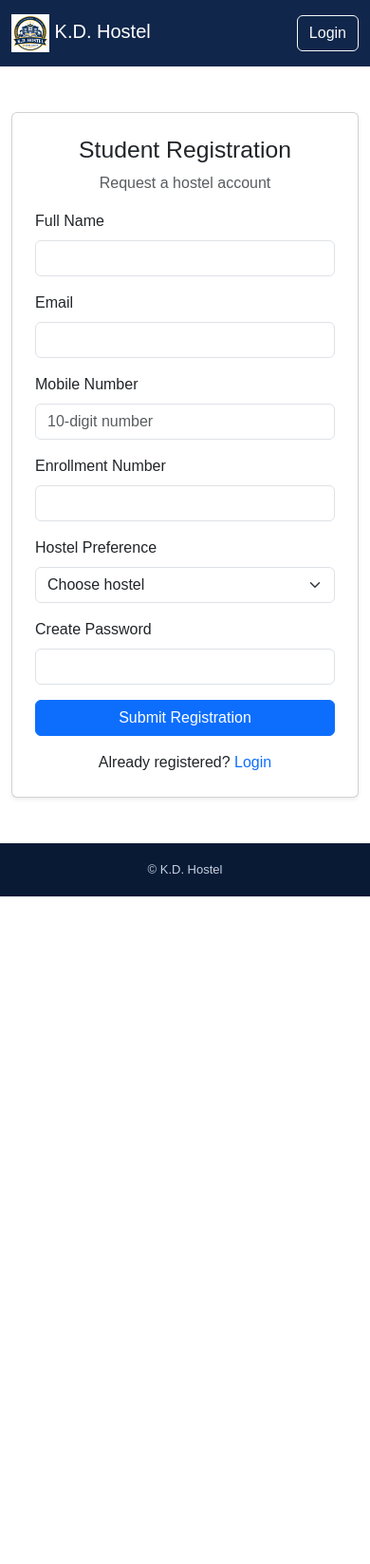
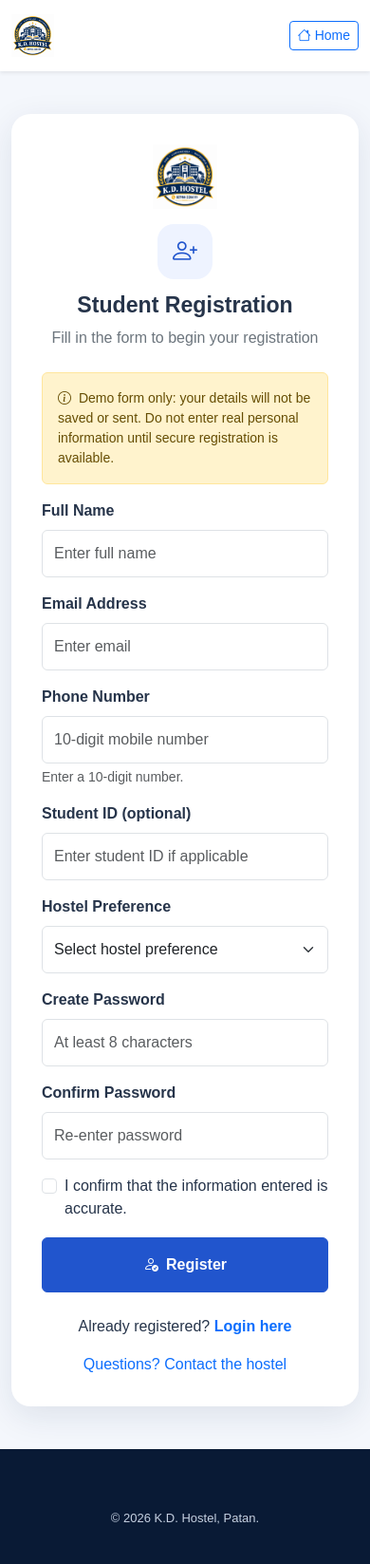
Before and after one commit to vishalmali9353-ops/kd-hostel-website, a plain HTML site: page frontend/html/register.html in a window 390 px wide. Shown: the whole page at 95% size. Before the commit the page ends 944 px from the top, so only its background shows below. Drawn offline with nearby package versions, Linux system fonts and the light colour scheme.

Commit message:
Update register.htm

```diff
--- a/frontend/html/register.html
+++ b/frontend/html/register.html
@@ -1,65 +1,185 @@
-
 <!DOCTYPE html>
 <html lang="en">
 <head>
   <meta charset="UTF-8">
   <meta name="viewport" content="width=device-width, initial-scale=1.0">
   <title>Student Registration | K.D. Hostel</title>
+
   <link href="https://cdn.jsdelivr.net/npm/bootstrap@5.3.3/dist/css/bootstrap.min.css" rel="stylesheet">
+  <link href="https://cdn.jsdelivr.net/npm/bootstrap-icons@1.11.3/font/bootstrap-icons.css" rel="stylesheet">
   <link rel="stylesheet" href="../css/style.css">
+
+  <style>
+    body { background: #f4f7fc; }
+    .auth-section { padding: 45px 0; }
+    .auth-card {
+      max-width: 650px;
+      margin: auto;
+      padding: 32px;
+      background: white;
+      border-radius: 20px;
+      box-shadow: 0 10px 35px rgba(16, 38, 75, .10);
+    }
+    .auth-logo { width: 68px; height: 68px; object-fit: contain; }
+    .auth-icon {
+      width: 58px;
+      height: 58px;
+      display: grid;
+      place-items: center;
+      margin: 0 auto 14px;
+      background: #eef3ff;
+      color: #2155cd;
+      border-radius: 17px;
+      font-size: 26px;
+    }
+    .auth-card .form-control,
+    .auth-card .form-select { padding: 12px; }
+    .auth-card .btn-primary {
+      background: #2155cd;
+      border-color: #2155cd;
+    }
+  </style>
 </head>
 <body>
-<nav class="navbar navbar-dark"><div class="container"><a class="navbar-brand" href="index.html"><img src="../images/kd-hostel-logo.png" alt="K.D. Hostel" height="40"> K.D. Hostel</a><a href="login.html" class="btn btn-outline-light">Login</a></div></nav>
-<main class="container py-5"><div class="row justify-content-center"><div class="col-lg-7">
-  <div class="card p-4 shadow-sm">
-    <h2 class="text-center">Student Registration</h2><p class="text-center text-muted">Request a hostel account</p>
-    <div id="message" class="alert d-none" role="status"></div>
-    <form id="registerForm">
-      <div class="mb-3"><label for="name" class="form-label">Full Name</label><input id="name" class="form-control" maxlength="100" required></div>
-      <div class="mb-3"><label for="email" class="form-label">Email</label><input id="email" class="form-control" type="email" maxlength="150" autocomplete="email" required></div>
-      <div class="mb-3"><label for="phone" class="form-label">Mobile Number</label><input id="phone" class="form-control" type="tel" pattern="[0-9]{10}" maxlength="10" placeholder="10-digit number" required></div>
-      <div class="mb-3"><label for="enrollment" class="form-label">Enrollment Number</label><input id="enrollment" class="form-control" maxlength="30" required></div>
-      <div class="mb-3"><label for="hostel" class="form-label">Hostel Preference</label><select id="hostel" class="form-select" required><option value="">Choose hostel</option><option value="boys">Boys Hostel</option><option value="girls">Girls Hostel</option></select></div>
-      <div class="mb-3"><label for="password" class="form-label">Create Password</label><input id="password" class="form-control" type="password" minlength="8" maxlength="128" autocomplete="new-password" required></div>
-      <button class="btn btn-primary w-100" type="submit">Submit Registration</button>
-    </form>
-    <p class="text-center mt-3 mb-0">Already registered? <a href="login.html">Login</a></p>
+
+<nav class="navbar navbar-expand-lg navbar-light bg-white shadow-sm">
+  <div class="container">
+    <a class="navbar-brand d-flex align-items-center gap-2" href="index.html">
+      <img src="../images/kd-hostel-logo.png" alt="K.D. Hostel logo" width="45" height="45">
+      <span class="brand-text">K.D. Hostel</span>
+    </a>
+    <a href="index.html" class="btn btn-outline-primary btn-sm">
+      <i class="bi bi-house me-1"></i>Home
+    </a>
   </div>
-</div></div></main>
-<footer class="footer py-3 text-center"><p class="mb-0">© <span class="current-year"></span> K.D. Hostel</p></footer>
+</nav>
+
+<main class="auth-section">
+  <div class="container">
+    <div class="auth-card">
+      <div class="text-center mb-4">
+        <img src="../images/kd-hostel-logo.png" alt="K.D. Hostel" class="auth-logo mb-3">
+        <div class="auth-icon"><i class="bi bi-person-plus"></i></div>
+        <h1 class="h3 fw-bold">Student Registration</h1>
+        <p class="text-secondary">Fill in the form to begin your registration</p>
+      </div>
+
+      <div class="alert alert-warning small" role="status">
+        <i class="bi bi-info-circle me-1"></i>
+        Demo form only: your details will not be saved or sent. Do not enter real personal information until secure registration is available.
+      </div>
+
+      <form id="registerForm">
+        <div class="row g-3">
+          <div class="col-md-6">
+            <label for="fullName" class="form-label fw-semibold">Full Name</label>
+            <input type="text" class="form-control" id="fullName"
+              autocomplete="name" maxlength="100" placeholder="Enter full name" required>
+          </div>
+
+          <div class="col-md-6">
+            <label for="email" class="form-label fw-semibold">Email Address</label>
+            <input type="email" class="form-control" id="email"
+              autocomplete="email" maxlength="150" placeholder="Enter email" required>
+          </div>
+
+          <div class="col-md-6">
+            <label for="phone" class="form-label fw-semibold">Phone Number</label>
+            <input type="tel" class="form-control" id="phone"
+              autocomplete="tel" inputmode="numeric" pattern="[0-9]{10}"
+              maxlength="10" placeholder="10-digit mobile number" required>
+            <div class="form-text">Enter a 10-digit number.</div>
+          </div>
+
+          <div class="col-md-6">
+            <label for="studentId" class="form-label fw-semibold">Student ID (optional)</label>
+            <input type="text" class="form-control" id="studentId"
+              maxlength="50" placeholder="Enter student ID if applicable">
+          </div>
+
+          <div class="col-12">
+            <label for="hostelType" class="form-label fw-semibold">Hostel Preference</label>
+            <select class="form-select" id="hostelType" required>
+              <option value="">Select hostel preference</option>
+              <option value="boys">Boys Hostel</option>
+              <option value="girls">Girls Hostel</option>
+            </select>
+          </div>
+
+          <div class="col-md-6">
+            <label for="password" class="form-label fw-semibold">Create Password</label>
+            <input type="password" class="form-control" id="password"
+              autocomplete="new-password" minlength="8"
+              placeholder="At least 8 characters" required>
+          </div>
+
+          <div class="col-md-6">
+            <label for="confirmPassword" class="form-label fw-semibold">Confirm Password</label>
+            <input type="password" class="form-control" id="confirmPassword"
+              autocomplete="new-password" minlength="8"
+              placeholder="Re-enter password" required>
+          </div>
+
+          <div class="col-12">
+            <div class="form-check">
+              <input class="form-check-input" type="checkbox" id="terms" required>
+              <label class="form-check-label" for="terms">
+                I confirm that the information entered is accurate.
+              </label>
+            </div>
+          </div>
+
+          <div class="col-12">
+            <button type="submit" class="btn btn-primary w-100 py-3 fw-semibold">
+              <i class="bi bi-person-check me-2"></i>Register
+            </button>
+          </div>
+        </div>
+      </form>
+
+      <div id="registerMessage" class="alert alert-info mt-3 d-none" role="status"></div>
+
+      <p class="text-center mt-4 mb-0">
+        Already registered? <a href="login.html" class="fw-semibold">Login here</a>
+      </p>
+      <p class="text-center mt-3 mb-0">
+        <a href="contact.html">Questions? Contact the hostel</a>
+      </p>
+    </div>
+  </div>
+</main>
+
+<footer class="footer">
+  <div class="container text-center py-3">
+    <p class="mb-0">&copy; <span id="currentYear"></span> K.D. Hostel, Patan.</p>
+  </div>
+</footer>
+
 <script src="https://cdn.jsdelivr.net/npm/bootstrap@5.3.3/dist/js/bootstrap.bundle.min.js"></script>
 <script src="../javascript/script.js"></script>
 <script>
-document.getElementById("registerForm").addEventListener("submit", async function(e) {
-  e.preventDefault();
-  const box = document.getElementById("message");
-  box.className = "alert alert-info";
-  box.textContent = "Submitting registration...";
-  try {
-    const res = await fetch("https://YOUR-BACKEND-URL.onrender.com/api/register", {
-      method: "POST",
-      headers: {"Content-Type": "application/json"},
-      body: JSON.stringify({
-        name: document.getElementById("name").value.trim(),
-        email: document.getElementById("email").value.trim(),
-        phone: document.getElementById("phone").value.trim(),
-        enrollment: document.getElementById("enrollment").value.trim(),
-        hostel: document.getElementById("hostel").value,
-        password: document.getElementById("password").value
-      })
-    });
-    const data = await res.json();
-    if (!res.ok) throw new Error(data.error || "Registration failed");
-    box.className = "alert alert-success";
-    box.textContent = data.message || "Registration submitted.";
-    this.reset();
-  } catch (err) {
-    box.className = "alert alert-danger";
-    box.textContent = err.message.includes("Failed to fetch")
-      ? "Backend is not connected. Replace the placeholder backend URL first."
-      : err.message;
-  }
-});
+  document.getElementById("registerForm").addEventListener("submit", function (event) {
+    event.preventDefault();
+
+    const password = document.getElementById("password").value;
+    const confirmPassword = document.getElementById("confirmPassword");
+    const message = document.getElementById("registerMessage");
+
+    if (password !== confirmPassword.value) {
+      confirmPassword.setCustomValidity("Passwords do not match.");
+      confirmPassword.reportValidity();
+      return;
+    }
+
+    confirmPassword.setCustomValidity("");
+
+    message.textContent = "The form looks valid, but registration is not active yet. A secure backend is needed to create and save an account.";
+    message.classList.remove("d-none");
+  });
+
+  document.getElementById("confirmPassword").addEventListener("input", function () {
+    this.setCustomValidity("");
+  });
 </script>
 </body>
 </html>
```
